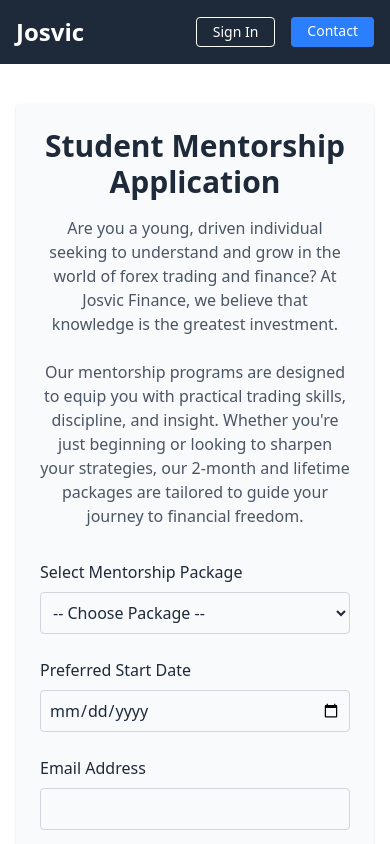
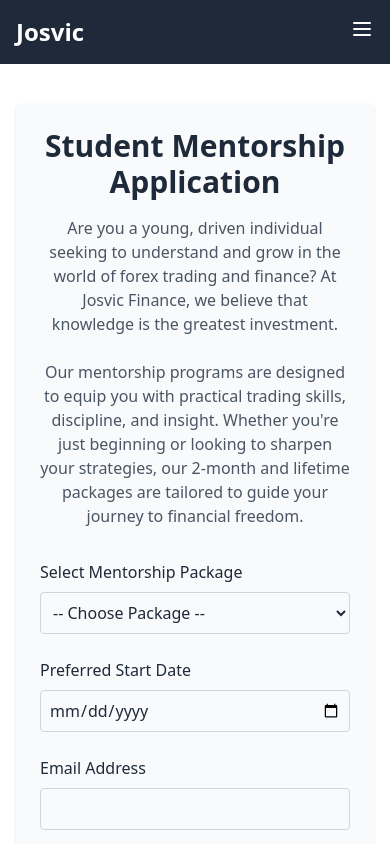
Before and after one commit to alvinisaac0602/Josvic-Finance, a React (Vite) app: page /student in a window 390 px wide. Shown: the top 844 px of the page. Built offline with nearby package versions, Linux system fonts and the light colour scheme.

Commit message:
hamburng menu added

```diff
--- a/src/components/Header.jsx
+++ b/src/components/Header.jsx
@@ -1,20 +1,24 @@
-import React from "react";
+import React, { useState } from "react";
 import { Link } from "react-router-dom";
+import { Menu, X } from "lucide-react";
 
 const Header = () => {
+  const [isOpen, setIsOpen] = useState(false);
+
+  const toggleMenu = () => setIsOpen(!isOpen);
+
   return (
-    <header className="bg-gray-800 text-white py-4 shadow-md">
-      <div className="container mx-auto flex justify-between items-center px-4">
-        {/* Left - Logo */}
+    <header className="bg-gray-800 text-white py-4 shadow-md w-full overflow-x-hidden">
+      <div className="max-w-7xl mx-auto flex justify-between items-center px-4">
+        {/* Logo */}
         <div className="text-2xl font-bold">
           <Link to="/" className="hover:text-yellow-400 transition">
             Josvic
           </Link>
         </div>
 
-        {/* Center - Circular Menu */}
-        <div className="hidden md:flex justify-center items-center">
-          <div className="border-2 border-white rounded-full px-6 py-2 flex gap-6 text-sm font-medium">
+        {/* Desktop Menu */}
+        <nav className="hidden md:flex items-center gap-6 text-sm font-medium">
           <Link to="/forex" className="hover:text-yellow-400 transition">
             Forex
           </Link>
@@ -27,25 +31,79 @@ const Header = () => {
           <Link to="/about" className="hover:text-yellow-400 transition">
             About Us
           </Link>
-          </div>
-        </div>
+        </nav>
 
-        {/* Right - Buttons */}
-        <div className="flex gap-4 text-sm">
+        {/* Desktop Buttons */}
+        <div className="hidden md:flex gap-4 text-sm">
           <Link
             to="/login"
-            className="bg-transparent border border-white px-4 py-1 rounded hover:bg-white hover:text-gray-800 transition"
+            className="border border-white px-4 py-1 rounded hover:bg-white hover:text-gray-800 transition"
           >
             Sign In
           </Link>
           <Link
             to="/contact"
-            className="bg-blue-500 px-4 py-1 rounded hover:bg-blue-100 transition"
+            className="bg-blue-500 px-4 py-1 rounded hover:bg-blue-100 text-white transition"
           >
             Contact
           </Link>
         </div>
+
+        {/* Hamburger Menu Icon */}
+        <div className="md:hidden">
+          <button onClick={toggleMenu}>
+            {isOpen ? <X size={24} /> : <Menu size={24} />}
+          </button>
         </div>
+      </div>
+
+      {/* Mobile Menu */}
+      {isOpen && (
+        <div className="md:hidden px-4 pt-4 pb-6 space-y-4 bg-gray-900 text-sm font-medium">
+          <Link
+            to="/forex"
+            className="block hover:text-yellow-400"
+            onClick={toggleMenu}
+          >
+            Forex
+          </Link>
+          <Link
+            to="/loans"
+            className="block hover:text-yellow-400"
+            onClick={toggleMenu}
+          >
+            Loans
+          </Link>
+          <Link
+            to="/student"
+            className="block hover:text-yellow-400"
+            onClick={toggleMenu}
+          >
+            Student Portal
+          </Link>
+          <Link
+            to="/about"
+            className="block hover:text-yellow-400"
+            onClick={toggleMenu}
+          >
+            About Us
+          </Link>
+          <Link
+            to="/login"
+            className="block mt-2 border border-white px-4 py-1 rounded hover:bg-white hover:text-gray-800 transition"
+            onClick={toggleMenu}
+          >
+            Sign In
+          </Link>
+          <Link
+            to="/contact"
+            className="block bg-blue-500 px-4 py-1 rounded hover:bg-blue-100 text-white transition"
+            onClick={toggleMenu}
+          >
+            Contact
+          </Link>
+        </div>
+      )}
     </header>
   );
 };
--- a/src/pages/Home.jsx
+++ b/src/pages/Home.jsx
@@ -12,7 +12,7 @@ import {
 
 const Home = () => {
   return (
-    <div className="font-sans text-gray-800">
+    <div className="font-sans text-gray-800 overflow-x-hidden">
       {/* Hero */}
       <section
         className="relative h-[95vh] bg-cover bg-center flex items-center justify-center transition-all duration-500 ease-in-out"
```
Lines whose indentation alone changed are shown as unchanged.
